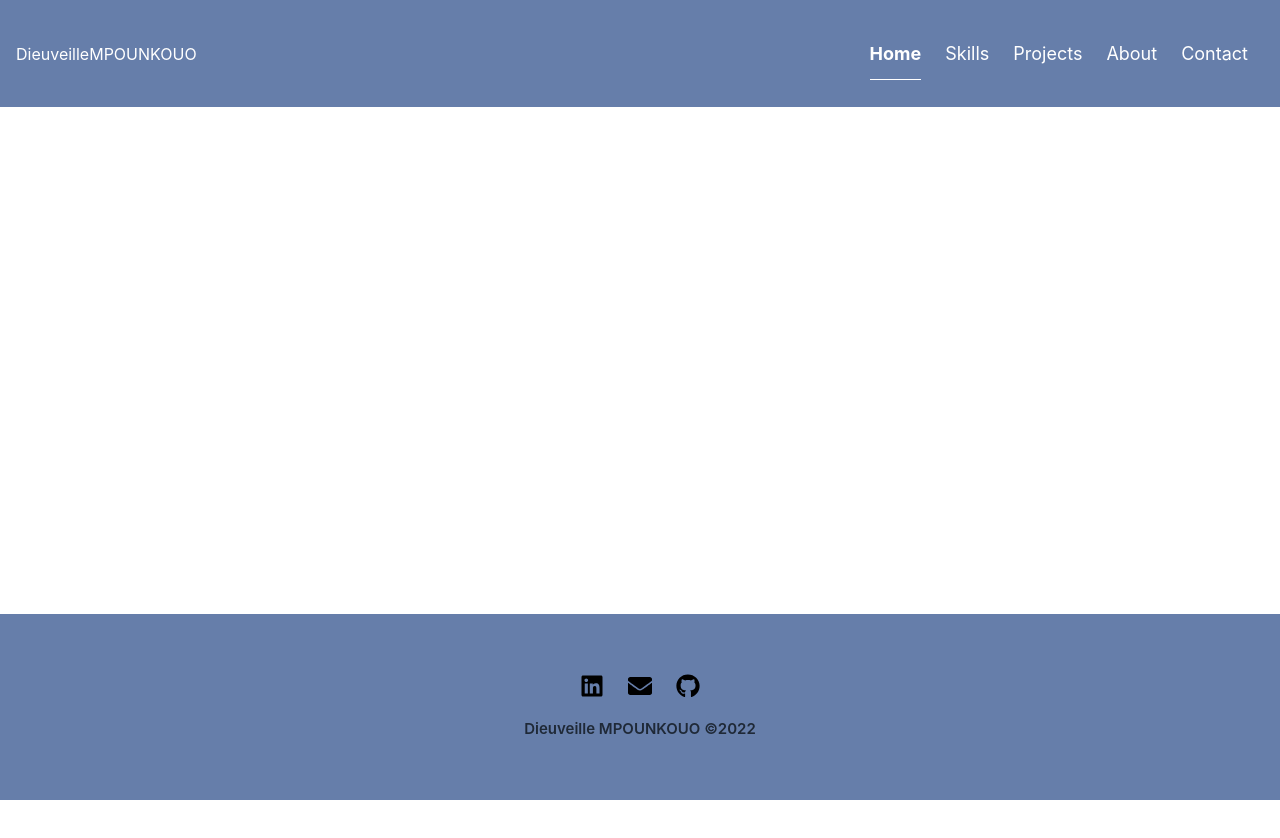
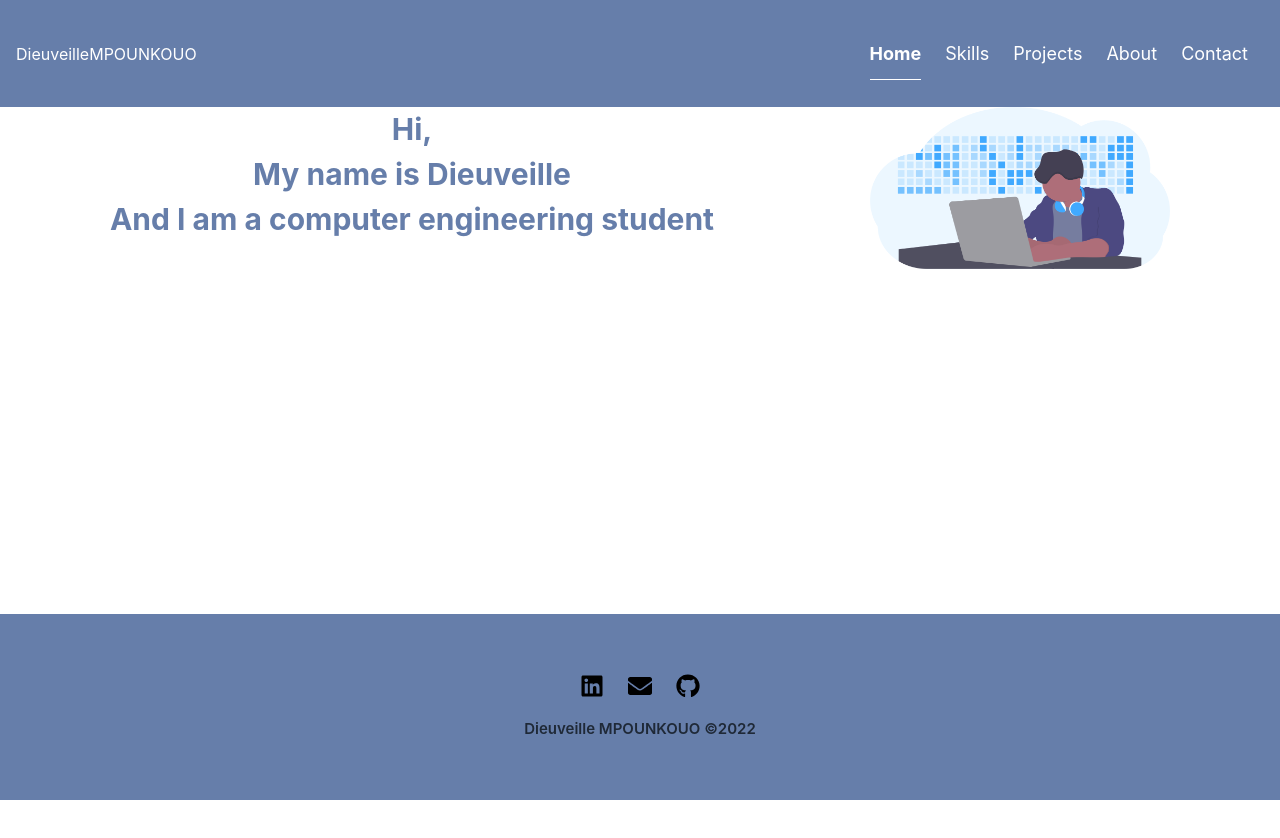
Before and after one commit to DieuveilleSuthi/NextJS_with_project, a Next.js app: page / in a window 1280 px wide. Shown: the top 838 px of the page. After the commit the page ends 800 px from the top, so only its background shows below. Built offline with nearby package versions, Linux system fonts and the light colour scheme.

Commit message:
Page D'accuei

```diff
--- /dev/null
+++ b/components/Home1.js
@@ -0,0 +1,19 @@
+import React from "react";
+import dev from '../images/undraw_developer.png'
+import Image from 'next/image'
+
+const Home1 = () => {
+    return (
+        <div className='bloc1'>
+        <div className='text'>
+          <h1>Hi,<br/>
+            My name is Dieuveille <br />
+            And I am a computer engineering student</h1>
+        </div>
+        <div className='img1'>
+          <Image src={dev} alt='dev' />
+        </div>
+      </div>
+    )
+}
+export default Home1;
--- /dev/null
+++ b/components/Home2.js
@@ -0,0 +1,24 @@
+import React from "react";
+
+const Home2 = () => {
+    return (
+        <div className='bloc2'>
+        <div className='simg1'>
+            <img src='https://upload.wikimedia.org/wikipedia/commons/thumb/9/99/Unofficial_JavaScript_logo_2.svg/1024px-Unofficial_JavaScript_logo_2.svg.png'/>
+        </div>
+        <div className='simg1'>
+            <img src='https://upload.wikimedia.org/wikipedia/commons/thumb/9/99/Unofficial_JavaScript_logo_2.svg/1024px-Unofficial_JavaScript_logo_2.svg.png'/>
+        </div>
+        <div className='simg1'>
+            <img src='https://upload.wikimedia.org/wikipedia/commons/thumb/9/99/Unofficial_JavaScript_logo_2.svg/1024px-Unofficial_JavaScript_logo_2.svg.png'/>
+        </div>
+        <div className='simg1'>
+            <img src='https://upload.wikimedia.org/wikipedia/commons/thumb/9/99/Unofficial_JavaScript_logo_2.svg/1024px-Unofficial_JavaScript_logo_2.svg.png'/>
+        </div>
+        <div className='simg1'>
+            <img src='https://upload.wikimedia.org/wikipedia/commons/thumb/9/99/Unofficial_JavaScript_logo_2.svg/1024px-Unofficial_JavaScript_logo_2.svg.png'/>
+        </div>
+    </div>
+    )
+}
+export default Home2;
--- a/pages/index.js
+++ b/pages/index.js
@@ -1,19 +1,21 @@
 import Head from 'next/head'
-import Image from 'next/image'
 import styles from '../styles/Home.module.css'
+import Home1 from '../components/Home1'
+import Home2 from '../components/Home2'
 
 export default function Home() {
   return (
-    <div className={styles.container}>
+    <>
+       <div className={styles.container}>
       <Head>
         <title>Create Next App</title>
         <meta name="description" content="Generated by create next app" />
         <link rel="icon" href="/favicon.ico" />
       </Head>
+      <Home1 />
 
-      <main className={styles.main}>
+    </div>
+    </>
 
-      </main>
-    </div>
   )
 }
--- a/styles/globals.css
+++ b/styles/globals.css
@@ -115,3 +115,69 @@ header{
  @tailwind base;
 @tailwind components;
 @tailwind utilities;
+
+.img1{
+
+  width: 300px;
+  height: 10px;
+  float: right;
+}
+.bloc1 {
+  text-align: center;
+  display: flex;
+  flex-wrap: nowrap;
+  justify-content: space-around;
+}
+.text{
+  color: #667eaa;
+  font-weight: bold;
+  font-size: 30px;
+}
+.simg1{
+  width: 80px;
+  height: 80px;
+}
+/*.simg2{
+  width: 80px;
+  height: 80px;
+}
+.simg3{
+  width: 80px;
+  height: 80px;
+}
+.simg4{
+  width: 80px;
+  height: 80px;
+}
+.simg5{
+  width: 80px;
+  height: 80px;
+}
+.simg1{
+  animation: rotation 5s infinite linear;
+}
+@keyframes rotation {
+  from {
+    transform: rotate(360deg);
+  }
+
+  to {
+    transform: rotate(0deg);
+  }
+}
+.bloc2{
+  animation: rotation 5s infinite linear;
+}
+@keyframes rotation {
+  from {
+    transform: rotate(360deg);
+  }
+
+  to {
+    transform: rotate(0deg);
+  }
+}
+.bloc2{
+  box-shadow: 5px;
+}
+*/
```
Also changed, not shown: images/undraw_developer.png (added).
